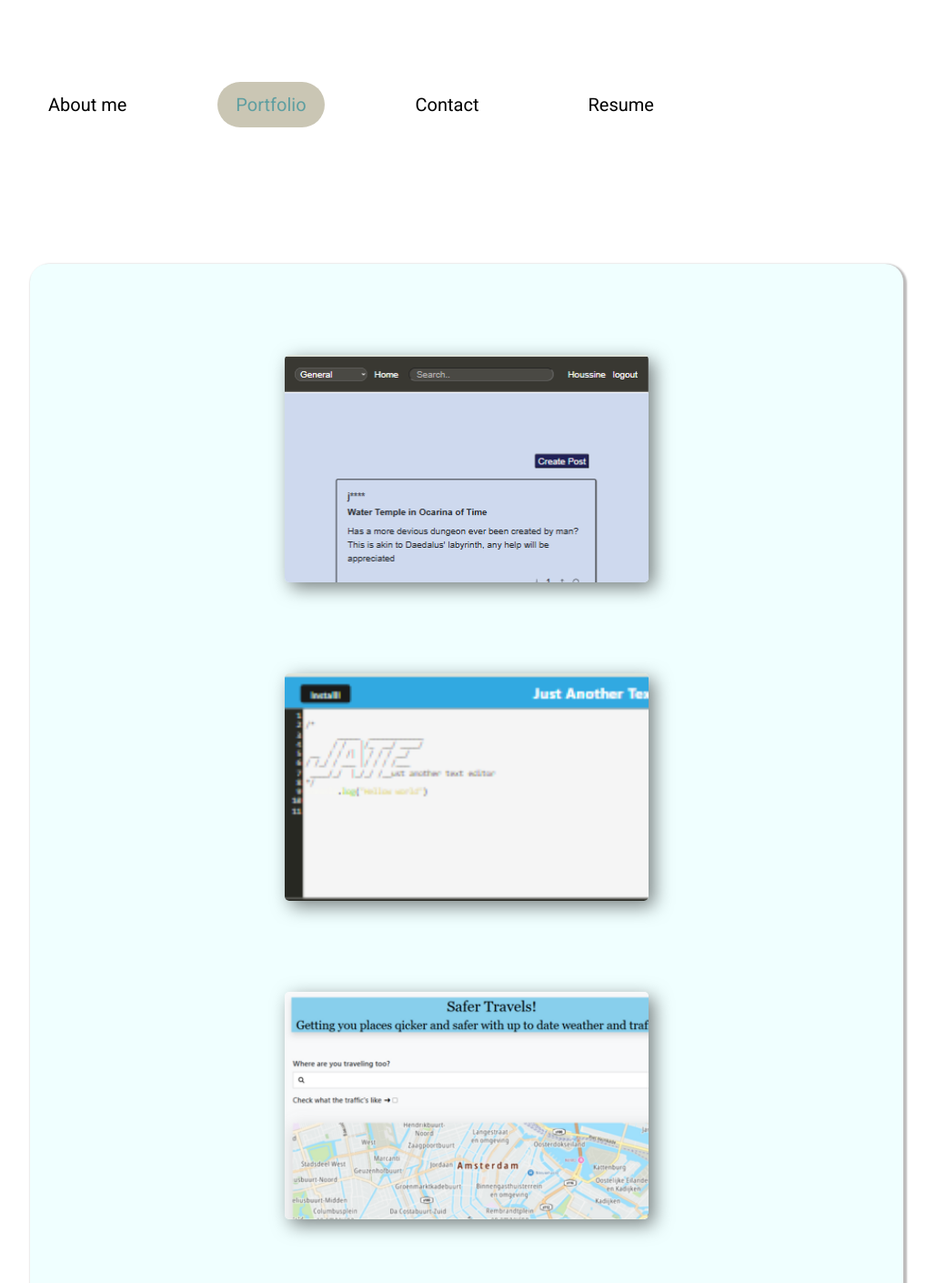
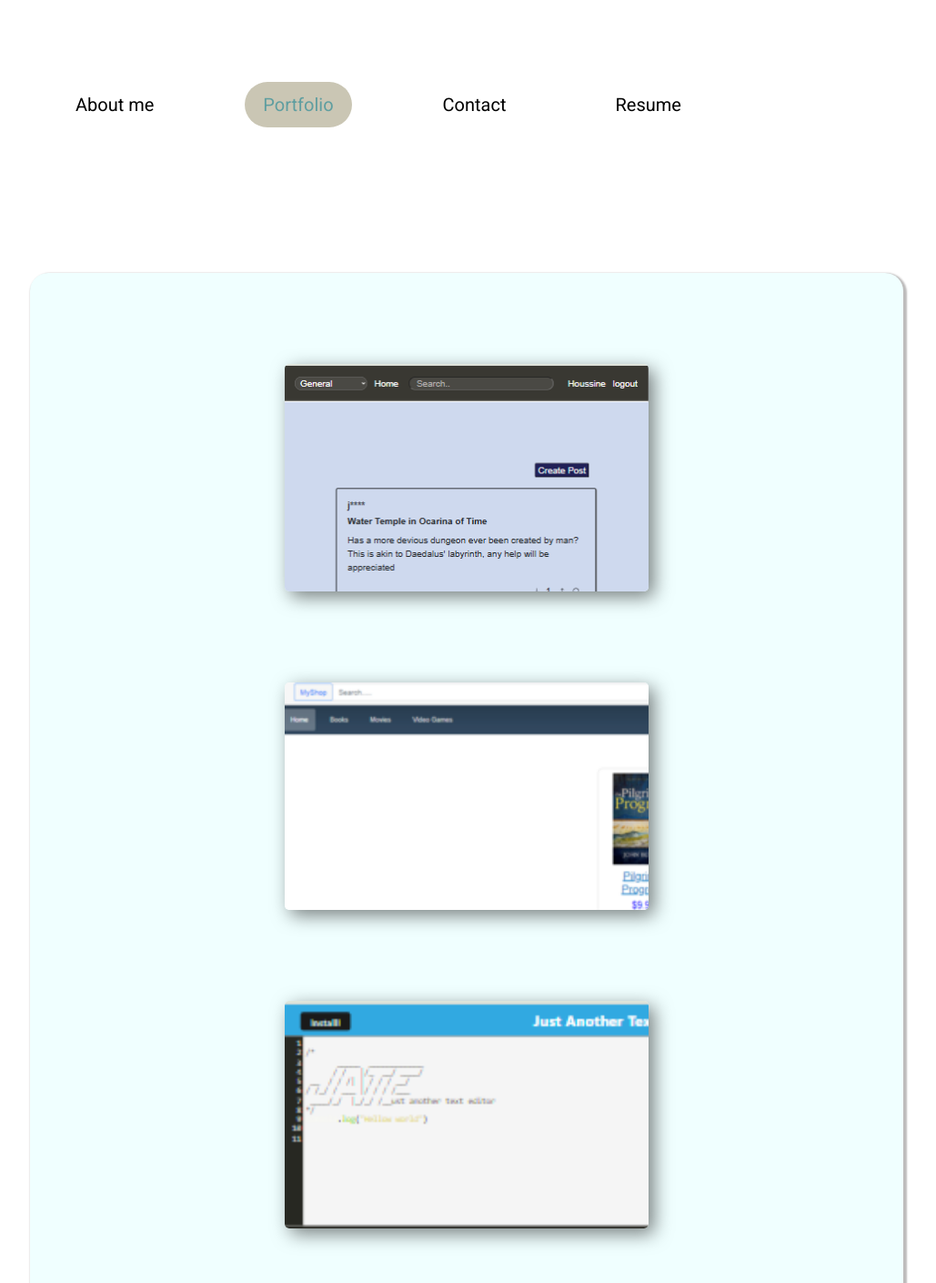
Before and after one commit to ekhay-hit/ekhay_div_hub, a React (Vite) app: page /portfolio in a window 1280 px wide. Shown: the top 1410 px of the page at 91% size, without its empty margins (127-1156 px from the left). Built offline with nearby package versions, Linux system fonts and the light colour scheme; a web font is replaced by a local one.

Commit message:
updated the style and added more projects

```diff
--- a/src/components/styles/nav.css
+++ b/src/components/styles/nav.css
@@ -5,7 +5,10 @@
   margin: auto;
   gap: 80px;
   color: black;
-  /* background-color: #e8e5d6; */
+  /* box-shadow: 0px 2px 2px 0px azure; */
+  /* border-radius: 5px; */
+  padding-bottom: 10px;
+  padding-left: 30px !important;
 
   a {
     text-decoration: none;
--- a/src/pages/Portfolio.jsx
+++ b/src/pages/Portfolio.jsx
@@ -11,6 +11,14 @@ const projects = [
     image: "PacOver",
     gitHub: "https://github.com/asw-afk/PAC-Overflow",
     dUrl: "https://pac-overflow.onrender.com/",
+  },
+  {
+    id: 5,
+    name: "Smart Shop",
+    technology: "Blazor,.Net, C#",
+    image: "smartShop",
+    gitHub: "https://github.com/ekhay-hit/SmartShop",
+    dUrl: "https://github.com/ekhay-hit/SmartShop",
   },
   {
     id: 2,
--- a/src/pages/styles/About.css
+++ b/src/pages/styles/About.css
@@ -5,7 +5,7 @@
   margin: auto;
   width: 80%;
   gap: 20px;
-  padding: 100px;
+  padding: 60px;
   box-shadow: 2px 2px 2px 2px rgb(189, 187, 187);
   border-radius: 20px;
   background-color: azure;
@@ -18,12 +18,11 @@
     font-style: oblique;
     font-size: 40px;
     font-family: "Sofia", sans-serif;
-    /* font-family: "Segoe UI", Tahoma, Geneva, Verdana, sans-serif; */
   }
 
   .image-card {
     flex-basis: 100%;
-    padding: 50px 0px;
+    padding: 40px 0px;
     background-color: transparent;
     border-radius: 25px;
   }
@@ -35,7 +34,7 @@
 }
 
 .about-content {
-  padding-top: 40px;
+  padding-top: 30px;
   padding: 20px;
   text-align: left;
   line-height: 55px;
--- a/src/pages/styles/contact.css
+++ b/src/pages/styles/contact.css
@@ -1,14 +1,12 @@
 .contact {
   display: flex;
   width: 80%;
-  /* justify-content: start; */
   text-align: start;
   gap: 30px;
   flex-wrap: wrap;
   box-shadow: 2px 2px 2px 2px rgb(189, 187, 187);
   border-radius: 20px;
   padding: 0px 80px;
-
   background-color: azure;
 }
 
@@ -20,7 +18,7 @@
   font-style: oblique;
   font-size: 40px;
   font-family: "Sofia", sans-serif;
-  padding: 50px;
+  padding: 40px;
 }
 
 .input {
--- a/src/pages/styles/resume.css
+++ b/src/pages/styles/resume.css
@@ -4,7 +4,7 @@
   flex-wrap: wrap;
   width: 80%;
   background-color: azure;
-  padding: 100px;
+  padding: 60px;
   box-shadow: 2px 2px 2px 2px rgb(189, 187, 187);
   border-radius: 20px;
 }
```
Also changed, not shown: src/assets/smartShop.png (added).
